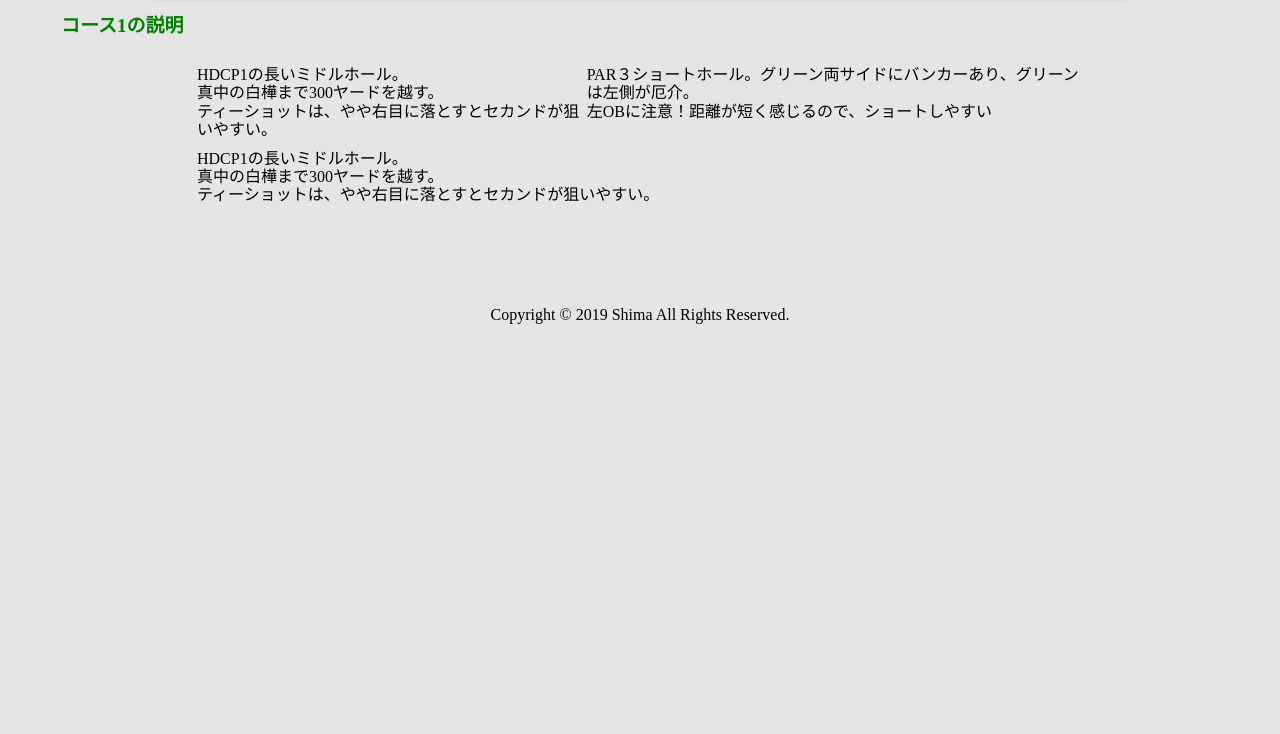
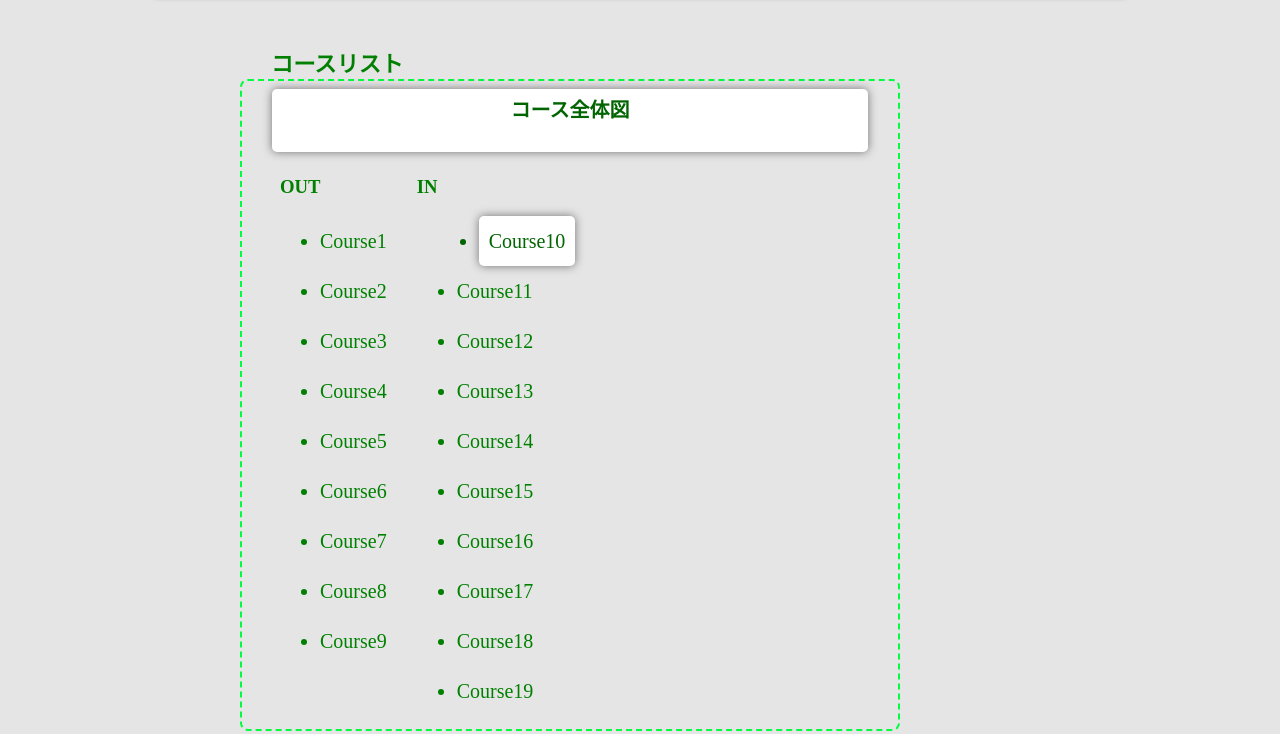
Before and after one commit to shima1998/HI_website, a plain HTML site: page course.html in a window 1280 px wide. Shown: the part 298-1032 px from the top of the page. Before the commit the page ends 800 px from the top, so only its background shows below. Drawn offline with Linux system fonts and the light colour scheme.

Commit message:
コース画面の選択肢作成

```diff
--- a/course.html
+++ b/course.html
@@ -24,10 +24,10 @@
         </div>
     </div>
     <nav id="header">
-        <a href="facility.html"><li>施設・イベント</li></a>
-        <a href="course.html"><li>コース</li></a>
-        <a href="book.html"><li>料金・予約</li></a>
-        <a href="beginner.html"><li><img src=images/beginner.png width=18px height=18px>初心者向け</li></a>
+        <a href="facility.html"><li class="global">施設・イベント</li></a>
+        <a href="course.html"><li class="global">コース</li></a>
+        <a href="book.html"><li class="global">料金・予約</li></a>
+        <a href="beginner.html"><li class="global"><img src=images/beginner.png width=18px height=18px>初心者向け</li></a>
     </nav>
 </header>
 
@@ -39,26 +39,41 @@
     <div class="course_frame">
         <img src="images/course.png" width="100%" height="auto">
     </div>
-    <div class="box2">
+    <br>
+    <div class="box3">
         <div class="box-title">
-            コース1の説明
+            <h3>コースリスト</h3>
         </div>
-        <div class="table_parent" style="table-layout: auto">
-            <div class="table_child" style="text-align: left">
-                    HDCP1の長いミドルホール。<br>
-                    真中の白樺まで300ヤードを越す。<br>
-                    ティーショットは、やや右目に落とすとセカンドが狙いやすい。<br>
+        <div class="course"><strong><a href="index.html">コース全体図</p></a></strong></div>
+        <div class="table_parent">
+            <div class="table_child">
+                <h3>OUT</h3>
+                <ul style="text-align: left">
+                    <li><a>Course1</a></li>
+                    <li><a>Course2</a></li>
+                    <li><a>Course3</a></li>
+                    <li><a>Course4</a></li>
+                    <li><a>Course5</a></li>
+                    <li><a>Course6</a></li>
+                    <li><a>Course7</a></li>
+                    <li><a>Course8</a></li>
+                    <li><a>Course9</a></li>
+                </ul>
             </div>
-            <div class="table_child" style="text-align: left">
-                PAR３ショートホール。グリーン両サイドにバンカーあり、グリーンは左側が厄介。<br>
-                左OBに注意！距離が短く感じるので、ショートしやすい
-            </div>
-        </div>
-        <div class="table_parent" style="table-layout: auto">
-            <div class="table_child" style="text-align: left">
-                    HDCP1の長いミドルホール。<br>
-                    真中の白樺まで300ヤードを越す。<br>
-                    ティーショットは、やや右目に落とすとセカンドが狙いやすい。<br>
+            <div class="table_child">
+                <h3>IN</h3>
+                <ul style="text-align: left">
+                    <li class="course"><a href="index.html" class="hover">Course10</a></li>
+                    <li><a>Course11</a></li>
+                    <li><a>Course12</a></li>
+                    <li><a>Course13</a></li>
+                    <li><a>Course14</a></li>
+                    <li><a>Course15</a></li>
+                    <li><a>Course16</a></li>
+                    <li><a>Course17</a></li>
+                    <li><a>Course18</a></li>
+                    <li><a>Course19</a></li>
+                </ul>
             </div>
         </div>
     </div>
--- a/css/body_style.css
+++ b/css/body_style.css
@@ -54,7 +54,7 @@ dt{
 .table_parent{
     display: table;
     table-layout: fixed;
-    border-spacing: 5px;
+    border-spacing: 30px 5px;
 }
 
 .table_child{
@@ -116,6 +116,19 @@ dt{
     font-weight: bold;
 }
 
+.box3 .box-title {
+    position: absolute;
+    display: inline-block;
+    top: -50px;
+    left: 20px;
+    padding: 0 9px;
+    line-height: 1;
+    font-size: 19px;
+    /* background: #adadad50; */
+    color: #008000;
+    font-weight: bold;
+}
+
 .box2 p {
     margin: 0;
     padding: 0;
@@ -164,3 +177,69 @@ footer{
     border: 8px solid #ffffff;
     box-shadow:0px 0px 5px 0px rgba(0,0,0,0.5);
 }
+
+
+.box3{
+    width: 50%;
+    text-align: left;
+    color: #008000;/*文字色*/
+    border: dashed 2px rgb(0, 253, 63);/*破線 太さ 色*/
+    /* background: #adadad50; 背景色 */
+    padding: 0.5em 0.5em 0.5em 0.5em;
+    position: relative;
+    margin: 2em 15em;
+    /* padding: 2em 10em; */
+    border-radius: 8px;
+  }
+
+
+  ul li, ol li {
+    font-size: 20px;
+    line-height: 1.5;
+    padding: 0.5em 0;
+  }
+
+  li.course{
+
+    border-radius: 5px;
+    background-color: #ffffff;
+    font-size: 20px;
+    /* display: inline-block; */
+    color: #006400;
+    margin: 0px 22px;
+    padding: 10px;
+    text-align: center;
+    width: auto;
+    height: 100%;
+    box-shadow:0px 0px 10px 0px rgba(0,0,0,0.5);
+}
+
+li.course a{
+    color: #006400;
+    text-decoration: none;
+}
+
+div.course a{
+    color: #006400;
+    text-decoration: none;
+}
+
+div .course:hover{
+    color: #00a800;
+    background-color: rgb(115, 255, 0);
+    box-shadow:0px 0px 20px 0px rgba(157, 255, 0, 0.5);
+}
+
+div.course{
+    border-radius: 5px;
+    background-color: #ffffff;
+    font-size: 20px;
+    /* display: inline-block; */
+    color: #006400;
+    margin: 0px 22px;
+    padding: 10px;
+    text-align: center;
+    width: auto;
+    height: 100%;
+    box-shadow:0px 0px 10px 0px rgba(0,0,0,0.5);
+}
--- a/css/head_style.css
+++ b/css/head_style.css
@@ -15,7 +15,7 @@ ul{
 
 /* @media screen and (min-width:300px){ */
 
-    li{
+    li.global{
     border-radius: 5px;
     background-color: #ffffff;
     font-size: 20px;
@@ -33,20 +33,6 @@ ul{
 /*!2行4列にするにはやはりwidthが関係してたらしい*/
 /*display:flexやtable、flexboxを要調査*/
 /* } */
-
-li .now{
-    border-radius: 5px;
-    background-color: rgb(115, 255, 0);
-    font-size: 20px;
-    display: inline-block;
-    color: #00a800;
-    margin: 0px 22px;
-    padding: 10px;
-    text-align: center;
-    width: 15%;
-    height: 100%;
-    box-shadow:0px 0px 20px 0px rgba(157, 255, 0, 0.5);
-}
 
 .title{
     box-shadow:0px 0px 20px 0px rgba(0,0,0,0.5);
```
Also changed, not shown: beginner.html (+5 -5 lines), facility.html (+13 -6 lines), index.html (+4 -4 lines).
